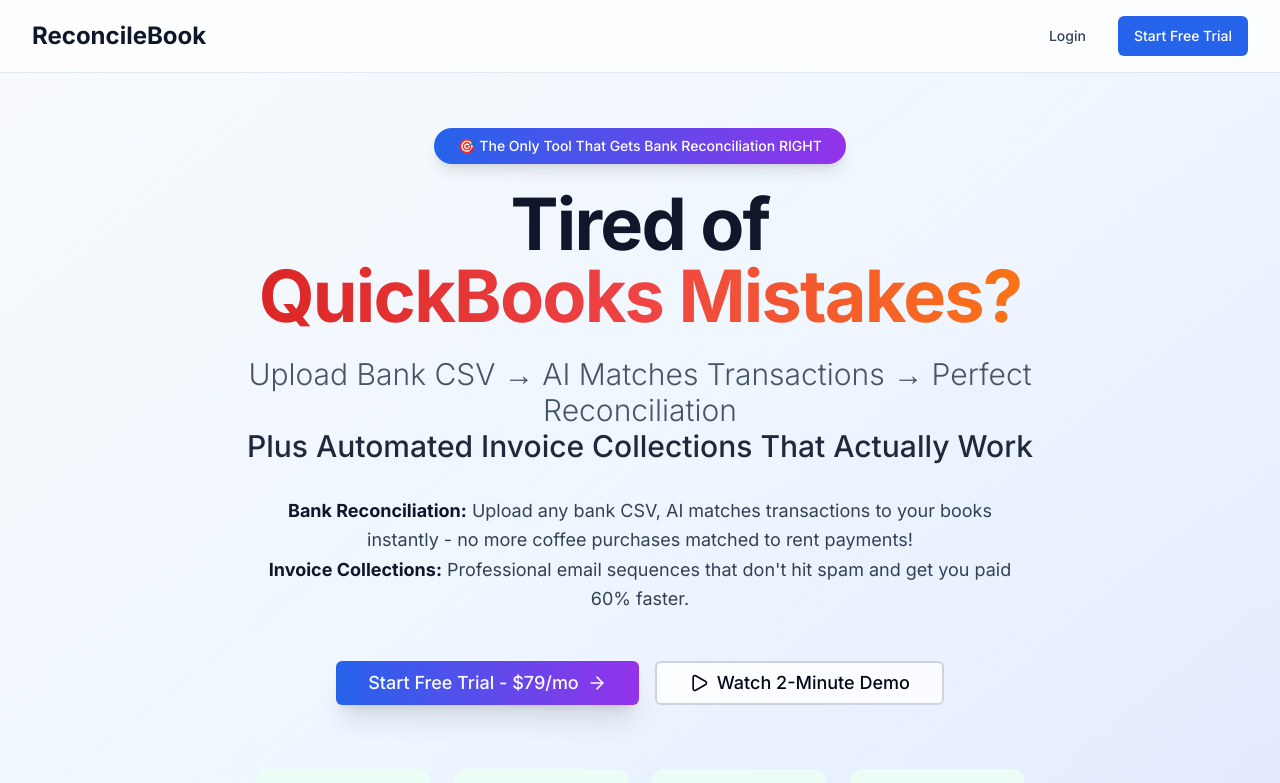
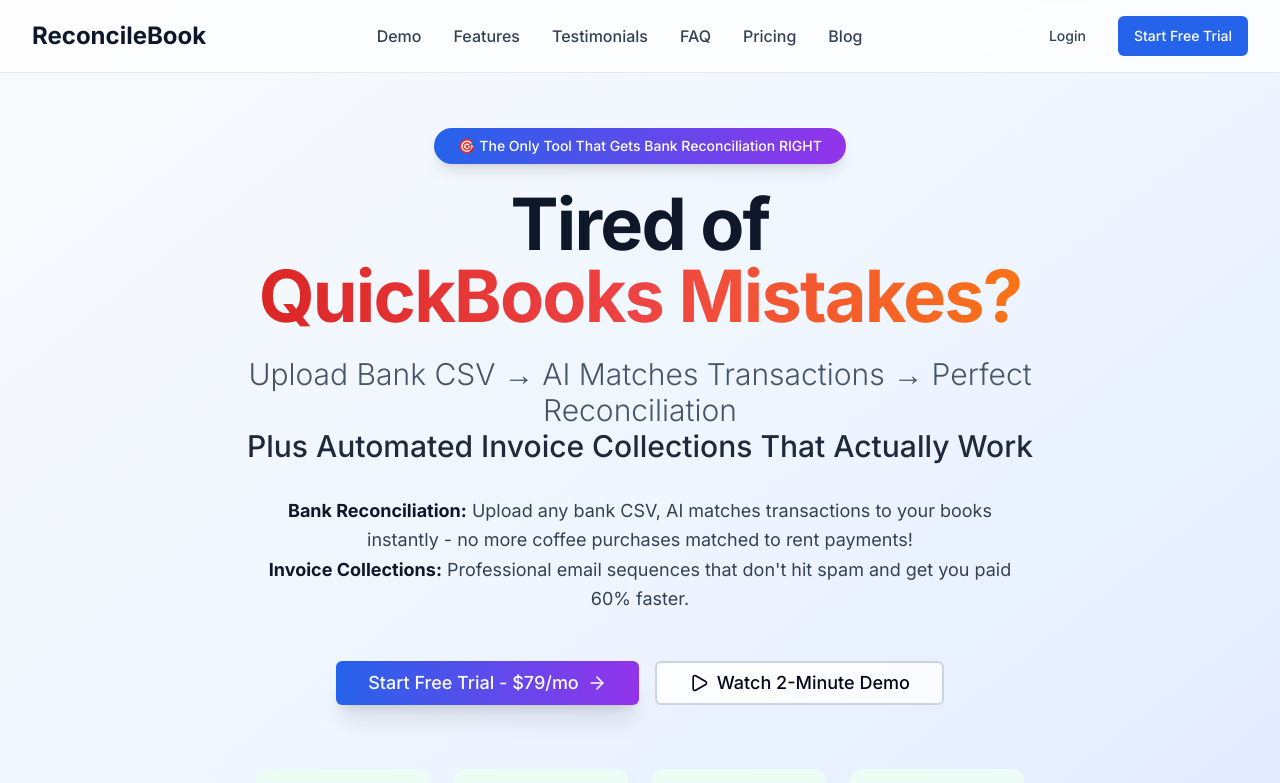
Before and after one commit to algominds35/bank-reconciliation-tool, a Next.js app: page / in a window 1280 px wide. Shown: the top 783 px of the page. Built offline with nearby package versions, Linux system fonts and the light colour scheme.

Commit message:
Add navigation menu with Demo, Features, Testimonials, FAQ, Pricing, Blog links

```diff
--- a/src/app/page.tsx
+++ b/src/app/page.tsx
@@ -47,13 +47,26 @@ export default function HomePage() {
 
     <div className="min-h-screen bg-white overflow-hidden">
 
-      {/* Header with Login/Signup */}
+            {/* Header with Navigation */}
       <header className="absolute top-0 left-0 right-0 z-50 bg-white/80 backdrop-blur-sm border-b border-slate-200">
         <div className="max-w-7xl mx-auto px-4 sm:px-6 lg:px-8">
           <div className="flex justify-between items-center py-4">
             <div className="flex items-center">
               <h1 className="text-2xl font-bold text-slate-900">ReconcileBook</h1>
-              </div>
+            </div>
+
+            {/* Navigation Menu */}
+            <nav className="hidden md:flex items-center space-x-8">
+              <a href="#demo-video" className="text-slate-700 hover:text-slate-900 font-medium">Demo</a>
+              <a href="#features" className="text-slate-700 hover:text-slate-900 font-medium">Features</a>
+              <a href="#testimonials" className="text-slate-700 hover:text-slate-900 font-medium">Testimonials</a>
+              <a href="#faq" className="text-slate-700 hover:text-slate-900 font-medium">FAQ</a>
+              <a href="#pricing" className="text-slate-700 hover:text-slate-900 font-medium">Pricing</a>
+              <Link href="/blog">
+                <span className="text-slate-700 hover:text-slate-900 font-medium">Blog</span>
+              </Link>
+            </nav>
+
             <div className="flex items-center space-x-4">
               <Link href="/auth/login">
                 <Button variant="ghost" className="text-slate-700 hover:text-slate-900">
@@ -277,7 +290,7 @@ export default function HomePage() {
       </section>
 
       {/* Solution Section */}
-      <section className="py-24 bg-gradient-to-br from-blue-50 via-indigo-50 to-purple-50">
+      <section id="features" className="py-24 bg-gradient-to-br from-blue-50 via-indigo-50 to-purple-50">
         <div className="max-w-7xl mx-auto px-4 sm:px-6 lg:px-8">
           <div className="text-center mb-16">
             <Badge className="mb-6 bg-gradient-to-r from-emerald-600 to-blue-600 text-white border-0 px-6 py-2 text-sm font-medium shadow-lg">
@@ -526,7 +539,7 @@ export default function HomePage() {
       </section>
 
       {/* Pricing Section */}
-      <section className="py-24 bg-gradient-to-br from-slate-50 to-blue-50">
+      <section id="pricing" className="py-24 bg-gradient-to-br from-slate-50 to-blue-50">
         <div className="max-w-7xl mx-auto px-4 sm:px-6 lg:px-8">
           <div className="text-center mb-16">
             <h2 className="text-4xl md:text-5xl font-bold text-slate-900 mb-6">
@@ -686,7 +699,7 @@ export default function HomePage() {
       </section>
 
       {/* FAQ Section */}
-      <section className="py-24 bg-slate-50">
+      <section id="faq" className="py-24 bg-slate-50">
         <div className="max-w-4xl mx-auto px-4 sm:px-6 lg:px-8">
           <div className="text-center mb-16">
             <h2 className="text-4xl md:text-5xl font-bold text-slate-900 mb-6">
@@ -756,7 +769,7 @@ export default function HomePage() {
       </section>
 
       {/* Detailed Testimonials Section */}
-      <section className="py-24 bg-white">
+      <section id="testimonials" className="py-24 bg-white">
         <div className="max-w-7xl mx-auto px-4 sm:px-6 lg:px-8">
           <div className="text-center mb-16">
             <h2 className="text-4xl md:text-5xl font-bold text-slate-900 mb-6">
```
